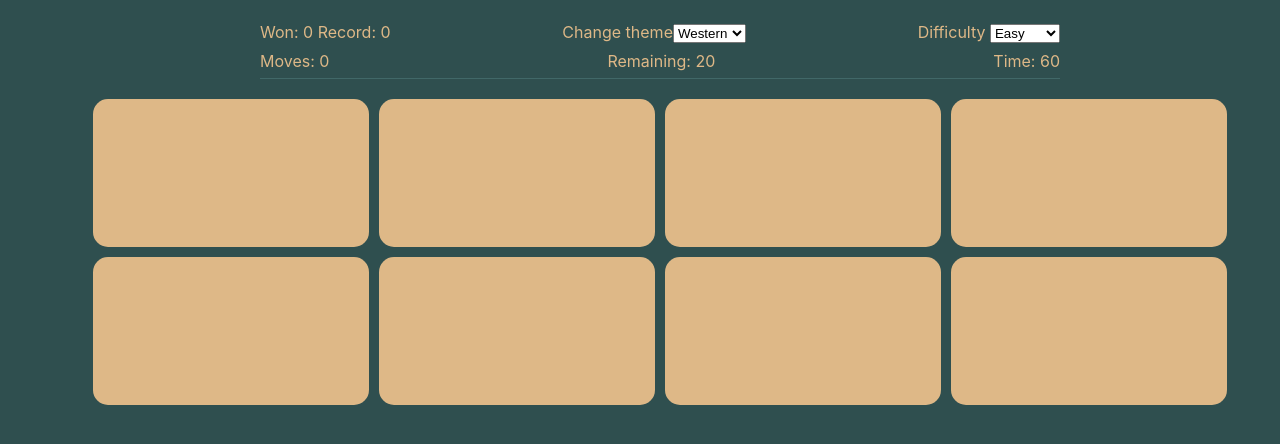
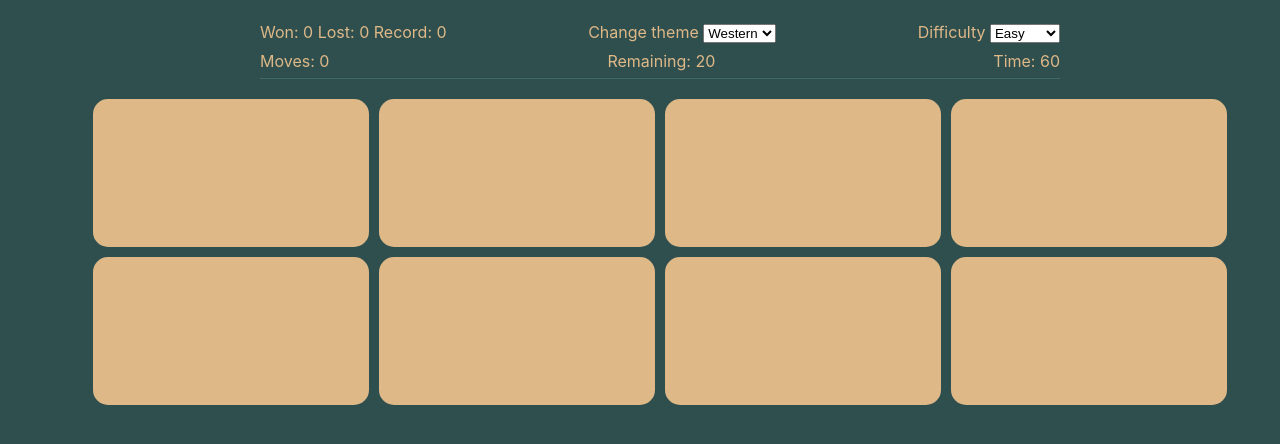
Before and after one commit to franckyi/react-memory-game, a React (Vite) app: page / in a window 1280 px wide. Shown: the top 444 px of the page. Built offline with nearby package versions, Linux system fonts and the light colour scheme.

Commit message:
remove unused code

```diff
--- a/src/App.tsx
+++ b/src/App.tsx
@@ -1,10 +1,7 @@
 import { useEffect, useState } from 'react'
 import Menu from './components/Menu'
 import './assets/css/input.scss';
-import western from './model/sets';
-import beach from './model/sets/beach';
 import Tile from './components/Tile';
-// import { Footer } from './components/Footer';
 import { TileType } from './types/tile';
 import { defaultSettings, initialStatus, initialStats } from './model/initial-states';
 import { isValidClick, resetMove, checkIsFirstClick, reverseClickedTile } from './functions/move-functions';
@@ -12,7 +9,6 @@ import { checkIfWon, startNewGame } from './functions/game-functions';
 import { stopTime } from './functions/timer-functions';
 import { calculateScore, checkIfRecord } from './functions/stats-functions';
 import sets from './model/sets';
-// import { SetType } from './types/set';
 
 const App = () => {
   const [theme, setTheme] = useState<string>("western")
@@ -102,13 +98,13 @@ const App = () => {
 
   // handle difficulty and theme change
   useEffect(() => {
-    startNewGame(initialTiles, settings, setDuplicatedTiles, setStatus, setTimeLeft);
+    startNewGame(setClickCount, initialTiles, settings, setDuplicatedTiles, setStatus, setTimeLeft);
   }, [theme, initialTiles, settings.difficulty, stats.won, stats.lost]);
 
   // handle restart game
   useEffect(() => {
     if (restartGame) {
-      startNewGame(initialTiles, settings, setDuplicatedTiles, setStatus, setTimeLeft);
+      startNewGame(setClickCount, initialTiles, settings, setDuplicatedTiles, setStatus, setTimeLeft);
     }
   }, [restartGame]);
 
@@ -164,7 +160,7 @@ const App = () => {
       }
 
       setTimeout(() => {
-        startNewGame(initialTiles, settings, setDuplicatedTiles, setStatus, setTimeLeft);
+        startNewGame(setClickCount, initialTiles, settings, setDuplicatedTiles, setStatus, setTimeLeft);
       }, 2000);
     }
 
@@ -189,13 +185,12 @@ const App = () => {
     <>
       <Menu
         stats={stats}
-        setStats={setStats}
         status={status}
         settings={settings}
         setSettings={setSettings}
         timeLeft={timeLeft}
         setTimeLeft={setTimeLeft}
-        setTheme={setTheme} theme={theme}
+        setTheme={setTheme}
         setInitialTiles={setInitialTiles}
       />
 
--- a/src/components/Menu.tsx
+++ b/src/components/Menu.tsx
@@ -1,8 +1,7 @@
-import { initialStats } from "../model/initial-states"
 import sets from "../model/sets"
 import { MenuProps } from "../types/menuProps"
 
-const Menu = ( {stats, setStats, status, settings, setSettings, timeLeft, setTimeLeft, theme, setTheme, setInitialTiles} : MenuProps ) => {
+const Menu = ( {stats, status, settings, setSettings, timeLeft, setTimeLeft, setTheme, setInitialTiles} : MenuProps ) => {
 
     function handleDifficultyChange(event: React.ChangeEvent<HTMLSelectElement>) {
         event.preventDefault()
@@ -29,11 +28,12 @@ const Menu = ( {stats, setStats, status, settings, setSettings, timeLeft, setTim
             <div className="menu__first-row">
                 <div>
                     <span>Won: {stats.won} </span>
+                    <span>Lost: {stats.lost} </span>
                     <span>Record: {stats.record}</span>
                 </div>
 
                 <form action="">
-                    <label htmlFor="theme">Change theme</label>
+                    <label htmlFor="theme">Change theme </label>
                     <select name="theme" id="theme" onChange={handleThemeChange}>
                         <option value="western" defaultChecked>Western</option>
                         <option value="beach">Beach</option>
--- a/src/functions/game-functions.ts
+++ b/src/functions/game-functions.ts
@@ -31,6 +31,7 @@ export const checkIfWon = (tiles: TileType[]) => {
 }
 
 export const startNewGame = (
+  setClickCount: React.Dispatch<React.SetStateAction<number>>,
   initialTiles: TileType[],
   settings: SettingsType,
   setDuplicatedTiles: React.Dispatch<React.SetStateAction<TileType[]>>,
@@ -41,6 +42,7 @@ export const startNewGame = (
 
   createTiles(initialTiles, settings, setDuplicatedTiles);
   resetMovesCount(setStatus, initialStatus);
+  setClickCount(0);
   setTimeLeft(settings.time);
   setStatus(initialStatus);
 }
--- a/src/types/menuProps.ts
+++ b/src/types/menuProps.ts
@@ -5,13 +5,11 @@ import { TileType } from "./tile"
 
 export type MenuProps = {
     stats: StatsType
-    setStats: React.Dispatch<React.SetStateAction<StatsType>>
     status: StatusType
     settings: SettingsType
     setSettings: React.Dispatch<React.SetStateAction<SettingsType>>
     timeLeft: number
     setTimeLeft: React.Dispatch<React.SetStateAction<number>>
-    theme: string
     setTheme: React.Dispatch<React.SetStateAction<string>>
     setInitialTiles: React.Dispatch<React.SetStateAction<TileType[]>>
 }
```
Also changed, not shown: src/components/Footer.tsx (deleted, +0 -7 lines). Lines whose indentation alone changed are shown as unchanged.
